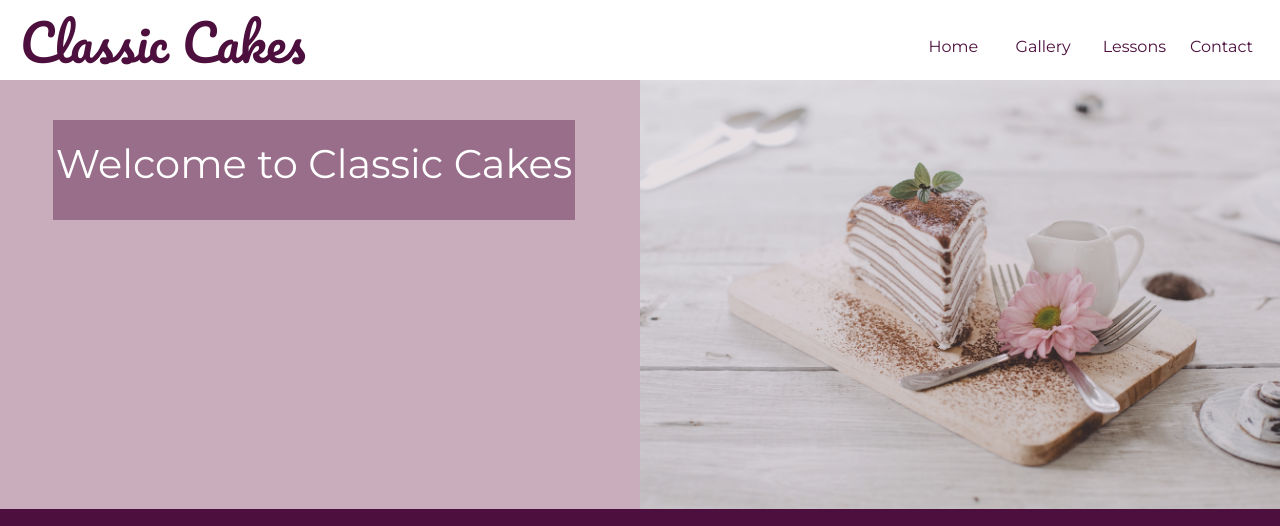
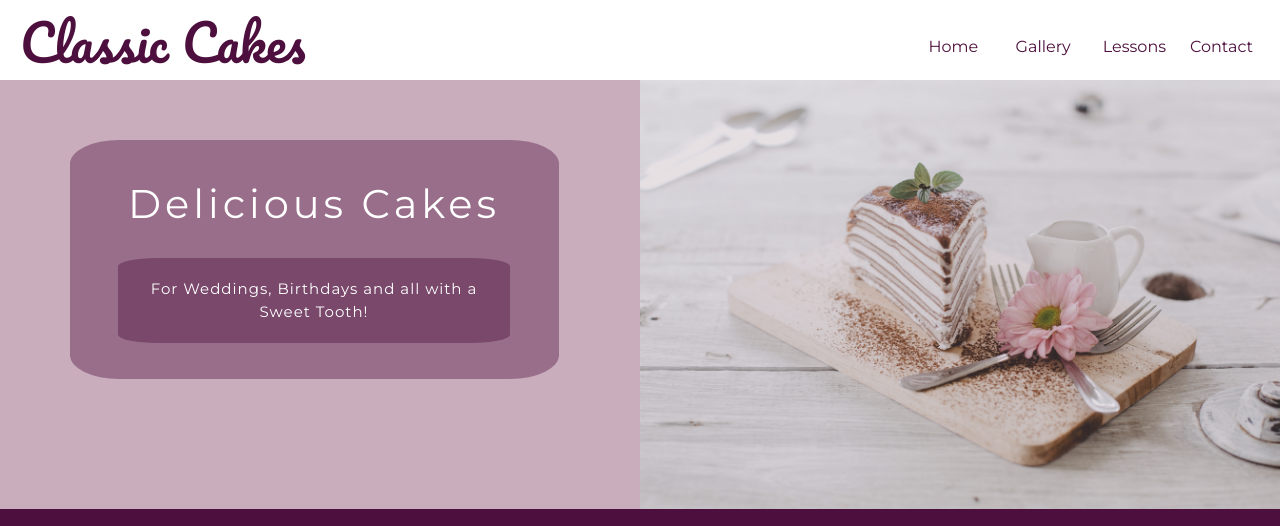
Before and after one commit to LizzieeLovett/classic-cakes, a plain HTML site: page index.html in a window 1280 px wide. Shown: the top 526 px of the page. Drawn offline with nearby package versions, Linux system fonts and the light colour scheme.

Commit message:
Styled main heading on index page and added introductory paragraph, also styled.

```diff
--- a/assets/css/style.css
+++ b/assets/css/style.css
@@ -1,4 +1,4 @@
-@import url('https://fonts.googleapis.com/css2?family=Montserrat:wght@400&family=Pacifico&display=swap');
+@import url('https://fonts.googleapis.com/css2?family=Montserrat:wght@200;400&family=Pacifico&display=swap');
 
 /* ---------------------------Colors--------------------------- */
 
@@ -190,7 +190,6 @@ footer {
 }
 
 .hero-item {
-    min-height: 260px;
     margin: 0;
 }
 
@@ -204,17 +203,38 @@ footer {
 }
 
 #main-heading-box {
-    width: 80%;
-    height: 100px;
+    width: 75%;
     background-color: rgb(77, 15, 61, 0.4);
-    margin-top: 40px;
+    margin-top: 60px;
+    margin-bottom: 60px;
     margin-left: auto;
     margin-right: auto;
+    padding-bottom: 20px !important;
+    border-radius: 10%;
 }
 
 .main-heading {
     text-align: center;
-    padding-top: 20px;
+    padding: 40px 5px 0;
+    font-size: 2.5rem;
+    letter-spacing: 4px;
+    font-family: "Montserrat", sans-serif;
+}
+
+#secondary-heading-box {
+    width: 80%;
+    background-color: rgb(77, 15, 61, 0.4);
+    margin-top: 30px;
+    margin-left: auto;
+    margin-right: auto;
+    border-radius: 10%;
+}
+
+.secondary-heading {
+    text-align: center;
+    padding: 20px 10px 20px;
+    letter-spacing: 1px;
+    font-size: 15px;
 }
 
 @media screen and (max-width: 767px) {
--- a/index.html
+++ b/index.html
@@ -51,8 +51,12 @@
         <div class="row" id="hero-row">
             <div class="col-12 col-md-6 hero-item">
                 <div id="main-heading-box">
-                    <h1 class="main-heading">Welcome to Classic Cakes</h1>
+                    <h1 class="main-heading">Delicious Cakes</h1>
+                    <div id="secondary-heading-box">
+                        <p class="secondary-heading">For Weddings, Birthdays and all with a Sweet Tooth!</p>
+                    </div>
                 </div>
+
             </div>
             <div class="d-sm-none d-md-block col-md-6 hero-item hero-image-cover">
                 <img src="assets/images/hero.jpg" alt="delicious piece of cake and flower on wooden table" class="hero-image"
```
